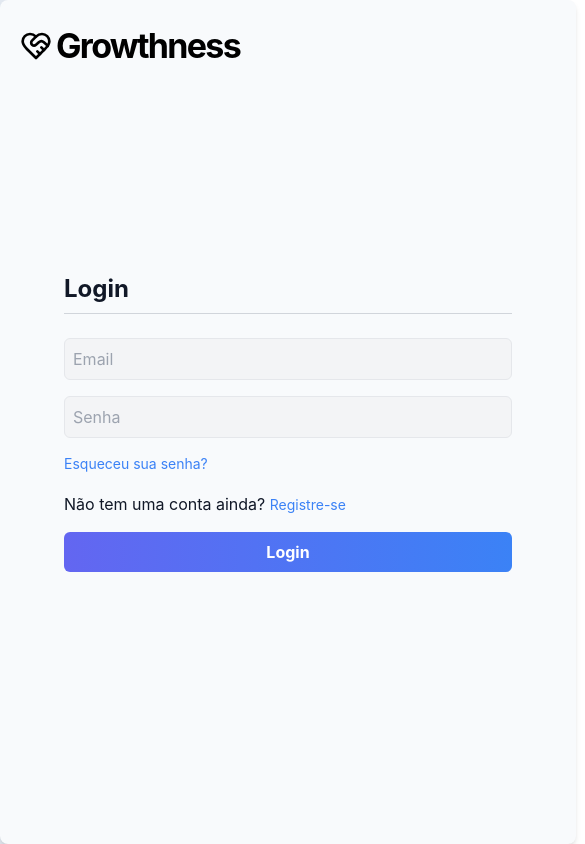
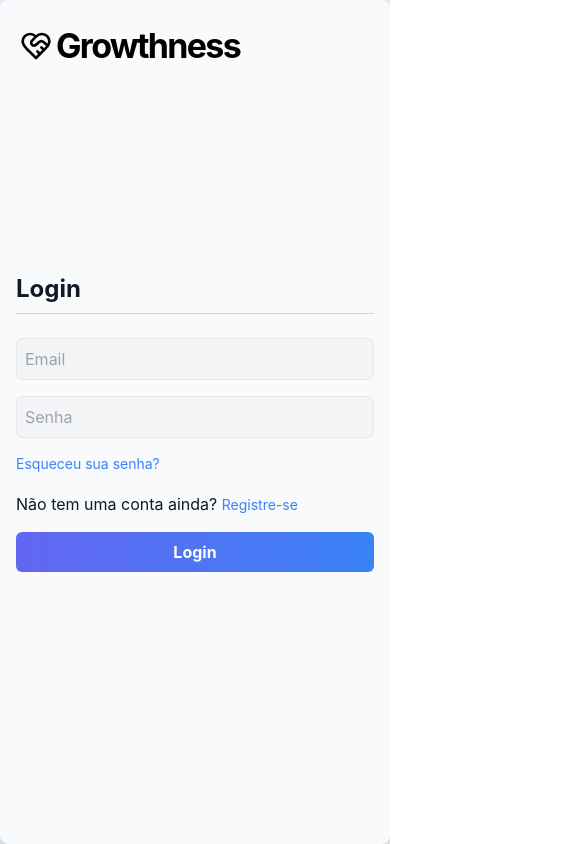
Before and after one commit to MicaelTargino/Growthness-Frontend, a React (Create React App) app: page /login in a window 390 px wide. Shown: the top 844 px of the page, 585 px wide, since content can reach past the window. Built offline with nearby package versions, Linux system fonts and the light colour scheme.

Commit message:
Style: make the login page responsive

```diff
--- a/src/components/FullLogo.jsx
+++ b/src/components/FullLogo.jsx
@@ -1,9 +1,17 @@
 import react from 'react';
 import { HeartHandshake } from 'lucide-react';
+import { useNavigate } from 'react-router-dom';
 
 const FullLogo = () => {
+  const navigate = useNavigate()
+  const handleClick = () => {
+      const token = localStorage.getItem('growthness_access_token');
+      let destination = token ? '/home' : '/';
+      navigate(destination)
+  }
+
   return (
-      <h1 className='absolute top-5 left-5 text-[34px] font-bold tracking-tighter flex items-center justify-start gap-1'>
+      <h1 onClick={handleClick} className='absolute top-5 left-5 text-[34px] font-bold tracking-tighter flex items-center justify-start gap-1 cursor-pointer'>
       <HeartHandshake size={32} />
       Growthness
     </h1>
--- a/src/components/IconLogo.jsx
+++ b/src/components/IconLogo.jsx
@@ -1,9 +1,19 @@
 import react from 'react';
 import { HeartHandshake } from 'lucide-react';
+import { useNavigate } from 'react-router-dom';
 
 const IconLogo = () => {
+    const navigate = useNavigate()
+    const handleClick = () => {
+        const token = localStorage.getItem('growthness_access_token');
+        let destination = token ? '/home' : '/';
+        navigate(destination)
+    }
+
     return (
-        <HeartHandshake size={32} />
+        <span onClick={handleClick} className="absolute top-5 left-5 text-[34px] font-bold tracking-tighter flex items-center justify-start gap-1 cursor-pointer">
+            <HeartHandshake size={32} />
+        </span>
     )
 }
 
--- a/src/pages/Login.js
+++ b/src/pages/Login.js
@@ -24,14 +24,9 @@ const Login = () => {
   };
 
   return (
-    <section className='w-[100vw] h-[100vh] flex items-center justify-start gap-20 bg-slate-200'>
-      {/* <form onSubmit={handleSubmit} className='flex flex-col items-center justify-center gap-4'> */}
-        {/* <input type="email" name="email" placeholder="Email" value={formData.email} onChange={handleChange} required className='px-4 py-2 rounded-md' /> */}
-        {/* <input type="password" name="password" placeholder="Password" value={formData.password} onChange={handleChange} required className='px-4 py-2 rounded-md' /> */}
-        {/* <button type="submit">Login</button> */}
-      {/* </form> */}
-      <form onSubmit={handleSubmit} className="w-[750px] h-screen rounded-lg">
-        <div className="w-[750px] max-w-xl rounded-lg shadow-md py-6 px-16 bg-slate-50 h-screen flex flex-col justify-center relative">
+    <section className='max-w-[100vw] h-screen flex items-center justify-center xl:justify-start gap-20 bg-slate-200'>
+      <form onSubmit={handleSubmit} className="w-full xl:w-[750px] h-screen rounded-lg flex items-center justify-center xl:justify-start">
+        <div className="w-full  xl:w-[750px] max-w-xl rounded-lg shadow-md py-6 px-4 xl:px-16 bg-slate-50 h-screen flex flex-col justify-center relative">
           <FullLogo />
           <h2 className="text-2xl font-bold text-gray-900 mb-2">Login</h2>
           <div className='w-[100%] h-[1px] bg-gray-300 mb-6'></div>
@@ -46,10 +41,9 @@ const Login = () => {
           </div>
         </div>
       </form>
-      <div className='border w-full flex items-center justify-center'>
+      <div className='hidden border w-full xl:flex items-center justify-center'>
         <img src="/hero.svg" width="550"></img>
       </div>
-
     </section>
   );
 };
```
